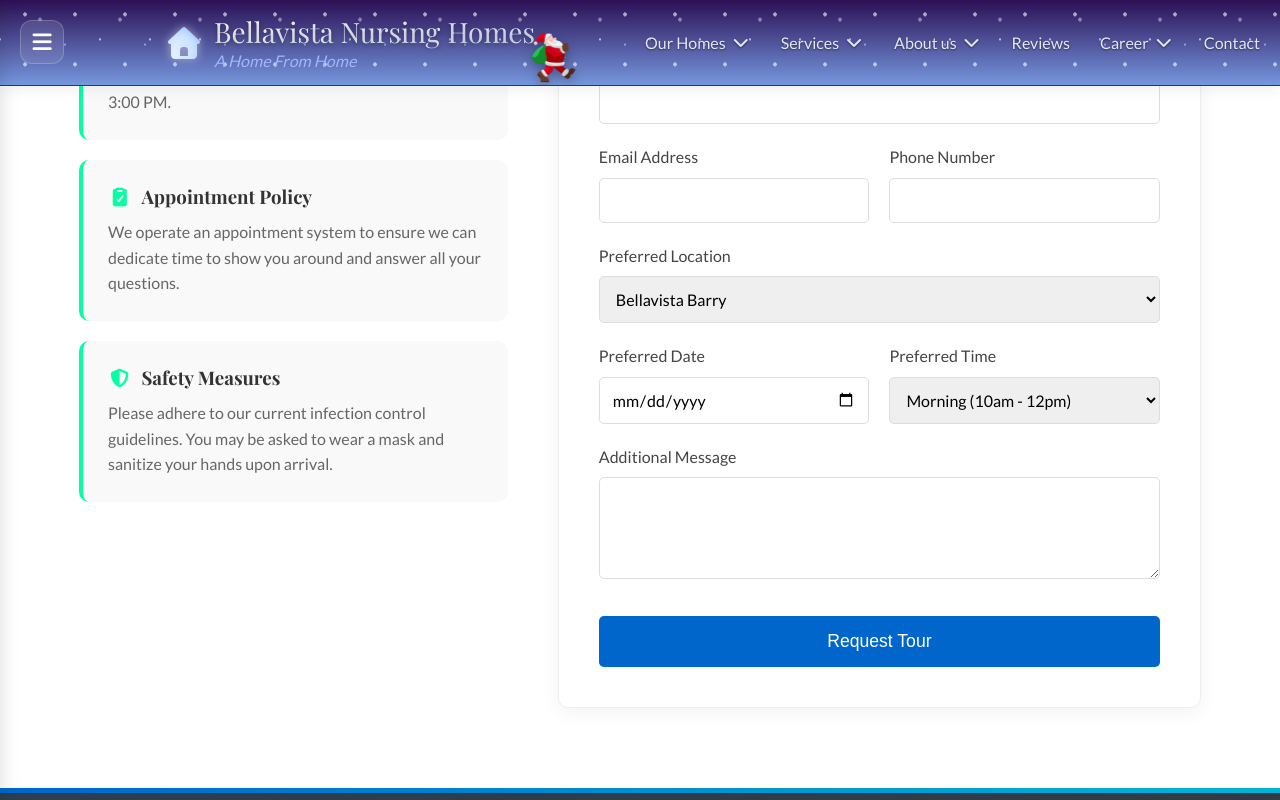
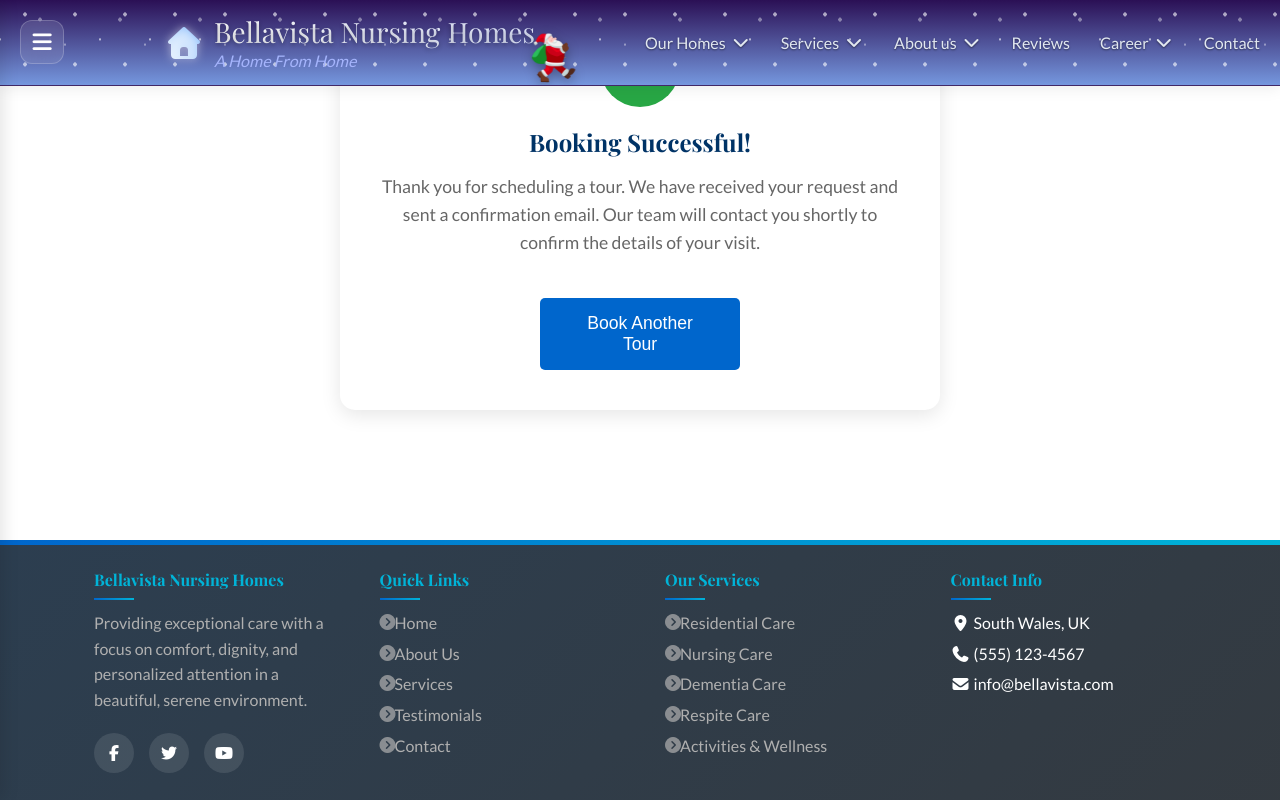
Before and after one commit to bellavista-care-home/bellavista-carehome, a React (Vite) app: page /schedule-tour in a window 1280 px wide. Both pictures are taken after typing "Sample", "name@example.com", "5551234", "2020-01-15", "Sample" into the empty fields and a click on the button "Request Tour". Shown: the part 552-1352 px from the top of the page. Built offline with nearby package versions, Linux system fonts and the light colour scheme; no server answers; a web font is replaced by a local one.

Commit message:
Update ScheduleTour with full home names, loading/success UI

```diff
--- a/src/pages/ScheduleTour.jsx
+++ b/src/pages/ScheduleTour.jsx
@@ -14,6 +14,7 @@
   });
 
   const [loading, setLoading] = useState(false);
+  const [success, setSuccess] = useState(false);
 
   const handleChange = (e) => {
     setFormData({
@@ -51,7 +52,7 @@
     } catch {}
 
     setLoading(false);
-    alert('Tour request submitted. Our team will contact you to confirm your visit.');
+    setSuccess(true);
 
     setFormData({
       name: '',
@@ -59,10 +60,57 @@
       phone: '',
       preferredDate: '',
       preferredTime: '',
-      location: 'Barry',
+      location: 'Bellavista Barry',
       message: ''
     });
   };
+
+  if (success) {
+    return (
+      <div className="tour-page">
+        <div className="tour-header">
+          <div className="container">
+            <h1>Schedule a Tour</h1>
+            <p>Come and see our facilities and meet our friendly team</p>
+          </div>
+        </div>
+        <div className="container" style={{ padding: '50px 0', textAlign: 'center' }}>
+          <div style={{
+            background: 'white',
+            padding: '40px',
+            borderRadius: '15px',
+            boxShadow: '0 5px 20px rgba(0,0,0,0.1)',
+            maxWidth: '600px',
+            margin: '0 auto'
+          }}>
+            <div style={{
+              width: '80px',
+              height: '80px',
+              background: '#28a745',
+              borderRadius: '50%',
+              display: 'flex',
+              alignItems: 'center',
+              justifyContent: 'center',
+              margin: '0 auto 20px auto'
+            }}>
+              <i className="fas fa-check" style={{ fontSize: '40px', color: 'white' }}></i>
+            </div>
+            <h2 style={{ color: '#003366', marginBottom: '15px' }}>Booking Successful!</h2>
+            <p style={{ fontSize: '1.1rem', color: '#666', marginBottom: '30px' }}>
+              Thank you for scheduling a tour. We have received your request and sent a confirmation email. Our team will contact you shortly to confirm the details of your visit.
+            </p>
+            <button
+              className="submit-btn"
+              onClick={() => setSuccess(false)}
+              style={{ maxWidth: '200px' }}
+            >
+              Book Another Tour
+            </button>
+          </div>
+        </div>
+      </div>
+    );
+  }
 
   return (
     <div className="tour-page">
```
